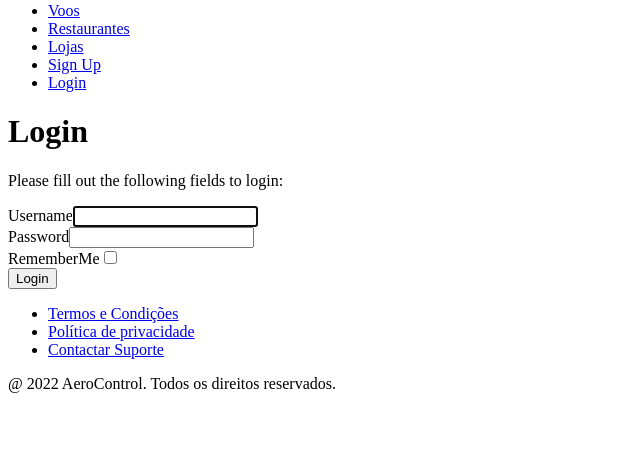
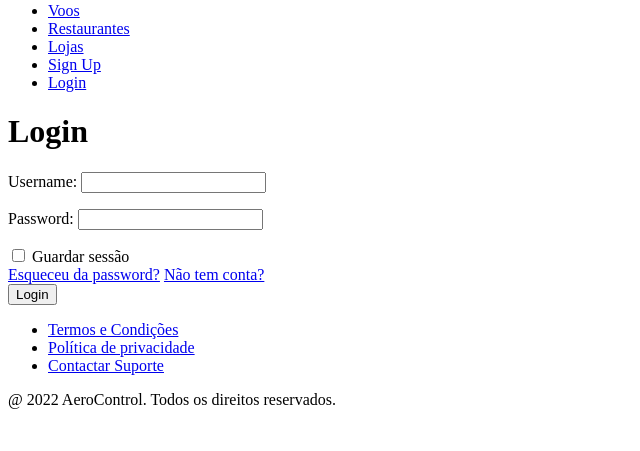
Before and after one commit to ContaEscola/TESP-PSI-2-Ano-1-Semestre-PLSI-SIS, a Yii app: template aerocontrol/backend/views/site/login.php in a window 1280 px wide. Shown: the part 349-800 px from the top of the page, without its empty margins (0-640 px from the left). Run offline with PHP 8.4 and a stand-in for Yii, Linux system fonts and the light colour scheme; the template is opened without the code that fills it, so the values that code supplies are empty; form fields are guessed from the names that the template uses; some libraries are stand-ins or nearby versions.

Commit message:
Implementação parcial do login na Frontend e Backend

```diff
--- a/aerocontrol/backend/views/site/login.php
+++ b/aerocontrol/backend/views/site/login.php
@@ -4,29 +4,37 @@
 /** @var yii\bootstrap5\ActiveForm $form */
 /** @var \common\models\LoginForm $model */
 
-use yii\bootstrap5\ActiveForm;
-use yii\bootstrap5\Html;
 
 $this->title = 'Login';
 ?>
-<div class="site-login">
-    <div class="mt-5 offset-lg-3 col-lg-6">
-        <h1><?= Html::encode($this->title) ?></h1>
-
-        <p>Please fill out the following fields to login:</p>
-
-        <?php $form = ActiveForm::begin(['id' => 'login-form']); ?>
-
-            <?= $form->field($model, 'username')->textInput(['autofocus' => true]) ?>
-
-            <?= $form->field($model, 'password')->passwordInput() ?>
-
-            <?= $form->field($model, 'rememberMe')->checkbox() ?>
-
-            <div class="form-group">
-                <?= Html::submitButton('Login', ['class' => 'btn btn-primary btn-block', 'name' => 'login-button']) ?>
-            </div>
-
-        <?php ActiveForm::end(); ?>
+<main>
+    <div class="padding-block-700 height-100 d-grid align-items-center">
+        <div class="container" data-type="small-md">
+            <h1 class="fs-600 fw-bold text-align-center">Login</h1>
+            <form action="#" method="POST" class="margin-top-600 flow" data-flow-space="large">
+                <div class="flow">
+                    <div class="form__group">
+                        <label for="username" class="[ input__label ] [ margin-bottom-50 ]">Username:</label>
+                        <input class="form__input" type="text" name="{TOCHANGE}" id="username" required>
+                        <p class="[ input__error ] [ margin-top-100 ]"></p>
+                    </div>
+                    <div class="form__group">
+                        <label for="password" class="[ input__label ] [ margin-bottom-50 ]">Password:</label>
+                        <input class="form__input" type="password" name="{TOCHANGE}" id="password" required>
+                        <p class="[ input__error ] [ margin-top-100 ]"></p>
+                    </div>
+                    <div class="d-flex gap-1 align-items-center">
+                        <input type="checkbox" name="{TOCHANGE}" id="save_session">
+                        <label for="save_session" class="fs-200 letter-spacing-2">Guardar sessão</label>
+                    </div>
+                </div>
+                <div class="d-flex gap-1 flex-flow-column-sm justify-content-space-between-md">
+                    <a href="#" class="fs-200 letter-spacing-2">Esqueceu da password?</a>
+                    <a href="#" class="fs-200 letter-spacing-2">Não tem conta?</a>
+                </div>
+                <button type="submit" class="form__submit-button button fill-sm d-block push-to-center-md"
+                        data-size="large-md">Login</button>
+            </form>
+        </div>
     </div>
-</div>
+</main>
```
Also changed, not shown: aerocontrol/frontend/views/site/login.php (+30 -32 lines).
